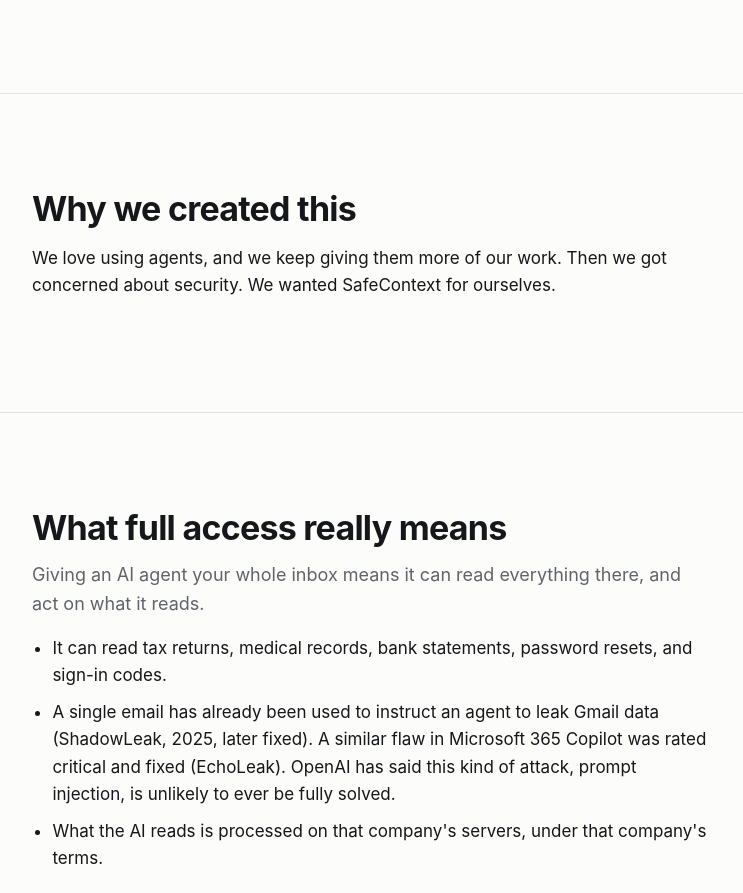
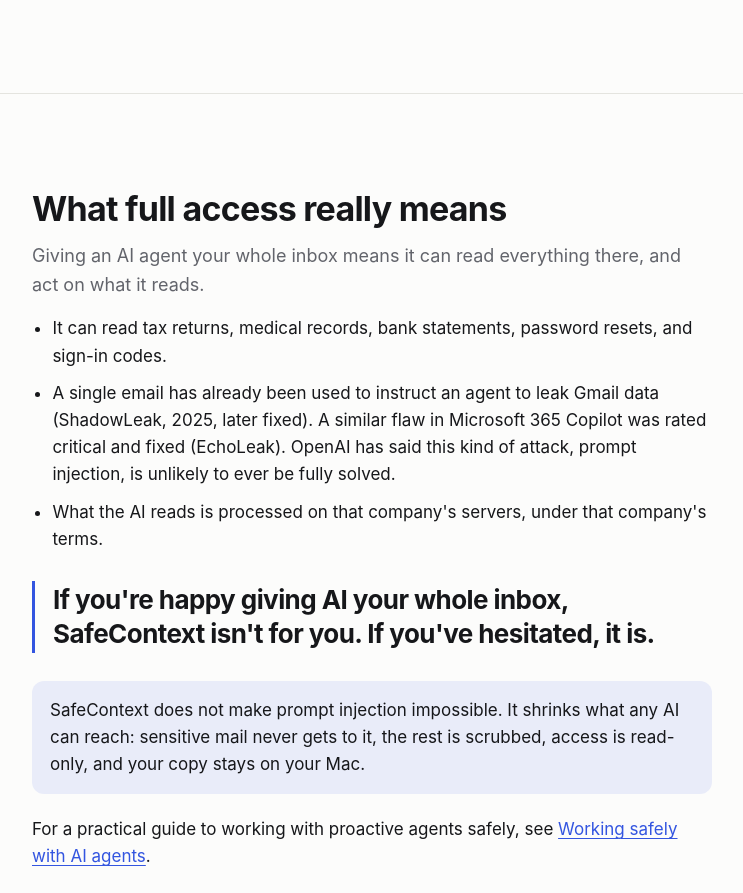
Before and after one commit to safecontext-me/safecontext, a plain HTML site: page site/index.html in a window 1280 px wide. Shown: the part 1364-2257 px from the top of the page, without its empty margins (112-855 px from the left). Drawn offline with Linux system fonts and the light colour scheme.

Commit message:
Remove the homepage founder section.
Drop "Why we created this" so the next section follows the benefits with no extra gap.

```diff
--- a/site/index.html
+++ b/site/index.html
@@ -66,15 +66,6 @@
           <p>Cut off AI access whenever you like. One click deletes your local copy and revokes SafeContext's access to Google.</p>
         </li>
       </ul>
-    </div>
-  </section>
-
-  <section class="section" aria-labelledby="created">
-    <div class="wrap">
-      <div class="prose">
-        <h2 id="created">Why we created this</h2>
-        <p>We love using agents, and we keep giving them more of our work. Then we got concerned about security. We wanted SafeContext for ourselves.</p>
-      </div>
     </div>
   </section>
 
```
